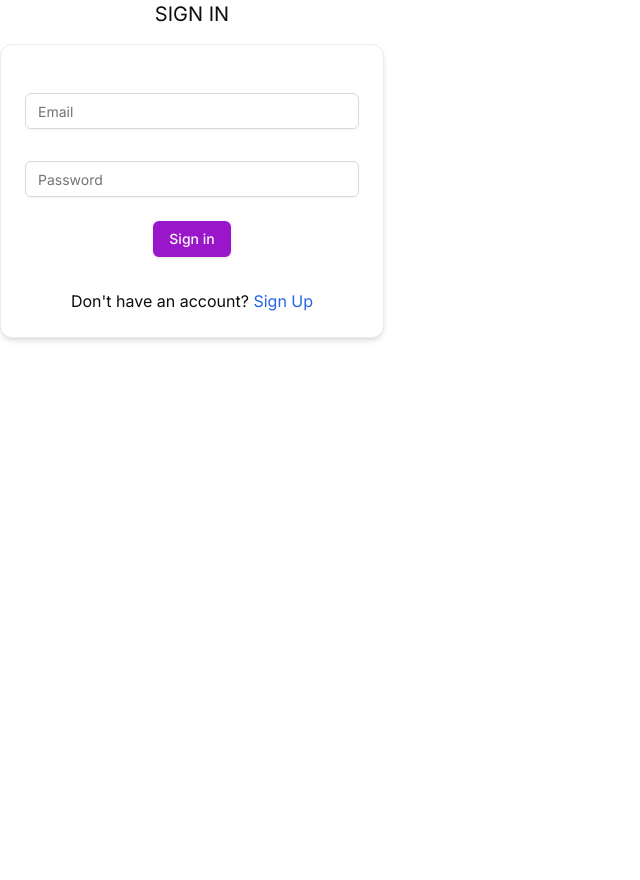
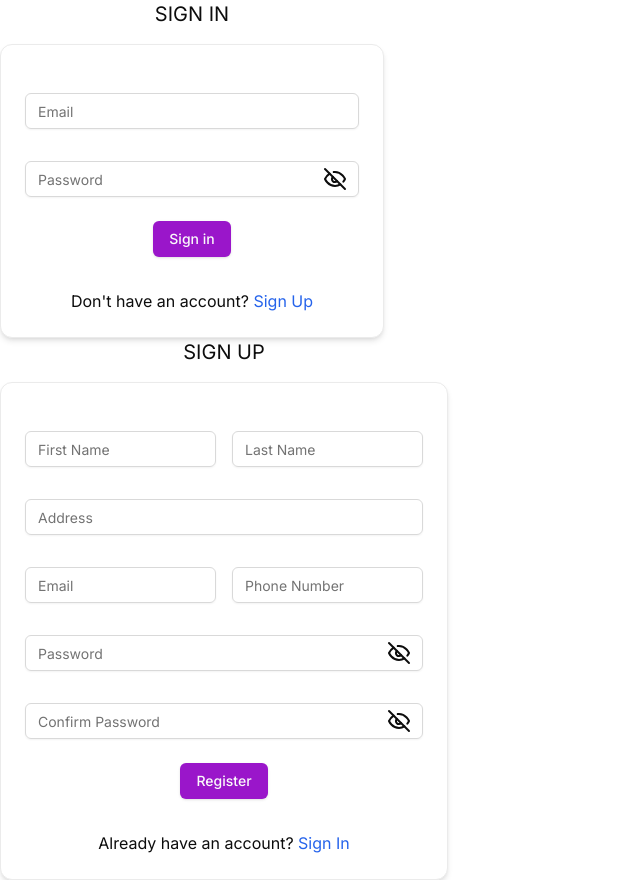
Before and after one commit to nur-zaman/teebay, a Next.js app: page / in a window 1280 px wide. Shown: the whole page, without its empty margins (0-640 px from the left). Before the commit the page ends 800 px from the top, so only its background shows below. Built offline with nearby package versions, Linux system fonts and the light colour scheme.

Commit message:
feat: added signup and password toggle component

```diff
--- a/app/(auth)/page.tsx
+++ b/app/(auth)/page.tsx
@@ -1,8 +1,11 @@
 import { LoginForm } from "@/components/LoginForm";
+import { SignupForm } from "@/components/SignupForm";
 
 export default function LoginPage() {
     return (
+      <>
 <LoginForm/>
-
+<SignupForm/>
+</>
     );
 }
--- a/components/LoginForm.tsx
+++ b/components/LoginForm.tsx
@@ -10,6 +10,7 @@ import {
 import { Input } from "@/components/ui/input"
 import { Label } from "@/components/ui/label"
 import Link from "next/link"
+import PasswordToggle from "./PasswordToggle"
 
 export function LoginForm() {
   return (
@@ -30,7 +31,7 @@ export function LoginForm() {
         </div>
         <div className="grid gap-4">
           {/* <Label htmlFor="password">Password</Label> */}
-          <Input id="password" type="password" placeholder="Password" required />
+          <PasswordToggle placeholder="Password"/>
         </div>
       </CardContent>
       <CardFooter className="flex justify-center content-center flex-col gap-y-8">
--- /dev/null
+++ b/components/PasswordToggle.tsx
@@ -0,0 +1,30 @@
+"use client";
+import React, { useState } from "react";
+import { Input } from "./ui/input";
+import { Eye, EyeOff } from "lucide-react";
+
+export default function PasswordToggle({
+  placeholder,
+}: {
+  placeholder: string;
+}) {
+  const [showPassword, setShowPassword] = useState(false);
+
+  const togglePasswordVisibility = () => setShowPassword(!showPassword);
+  return (
+    <div className="relative">
+      <Input
+        id={placeholder.replace(/ /g, "-")}
+        type={showPassword ? "text" : "password"}
+        placeholder={placeholder}
+        required
+      />
+      <span
+        className="absolute inset-y-0 right-0 pr-3 flex items-center text-sm leading-5"
+        onClick={togglePasswordVisibility}
+      >
+        {showPassword ?  <Eye /> : <EyeOff />}
+      </span>
+    </div>
+  );
+}
--- /dev/null
+++ b/components/SignupForm.tsx
@@ -0,0 +1,45 @@
+import { Button } from "@/components/ui/button";
+import {
+  Card,
+  CardContent,
+  CardFooter,
+  CardHeader,
+} from "@/components/ui/card";
+import { Input } from "@/components/ui/input";
+import Link from "next/link";
+import PasswordToggle from "./PasswordToggle";
+
+
+
+export function SignupForm() {
+
+
+  return (
+    <div className="text-center max-w-md">
+      <div className="text-xl pb-4">SIGN UP</div>
+      <Card className="w-full max-w-md shadow-md">
+        <CardHeader>
+        </CardHeader>
+        <CardContent className="grid gap-8">
+          <div className="grid grid-cols-2 gap-4">
+            <Input id="firstName" type="text" placeholder="First Name" required />
+            <Input id="lastName" type="text" placeholder="Last Name" required />
+          </div>
+          <Input id="address" type="text" placeholder="Address" required />
+          <div className="grid grid-cols-2 gap-4">
+            <Input id="email" type="email" placeholder="Email" required />
+            <Input id="phoneNumber" type="tel" placeholder="Phone Number" required />
+          </div>
+          <PasswordToggle placeholder="Password"/>
+<PasswordToggle placeholder="Confirm Password"/>
+        </CardContent>
+        <CardFooter className="flex justify-center content-center flex-col gap-y-8">
+          <Button className="">Register</Button>
+          <div>
+            Already have an account? <Link href="#" className="text-blue-600">Sign In</Link>
+          </div>
+        </CardFooter>
+      </Card>
+    </div>
+  );
+}
--- a/package.json
+++ b/package.json
@@ -14,6 +14,7 @@
     "@radix-ui/react-slot": "^1.0.2",
     "class-variance-authority": "^0.7.0",
     "clsx": "^2.1.0",
+    "lucide-react": "^0.365.0",
     "next": "14.1.4",
     "react": "^18",
     "react-dom": "^18",
```
Also changed, not shown: 1 other file (tests, documents, lock files or other folders).
